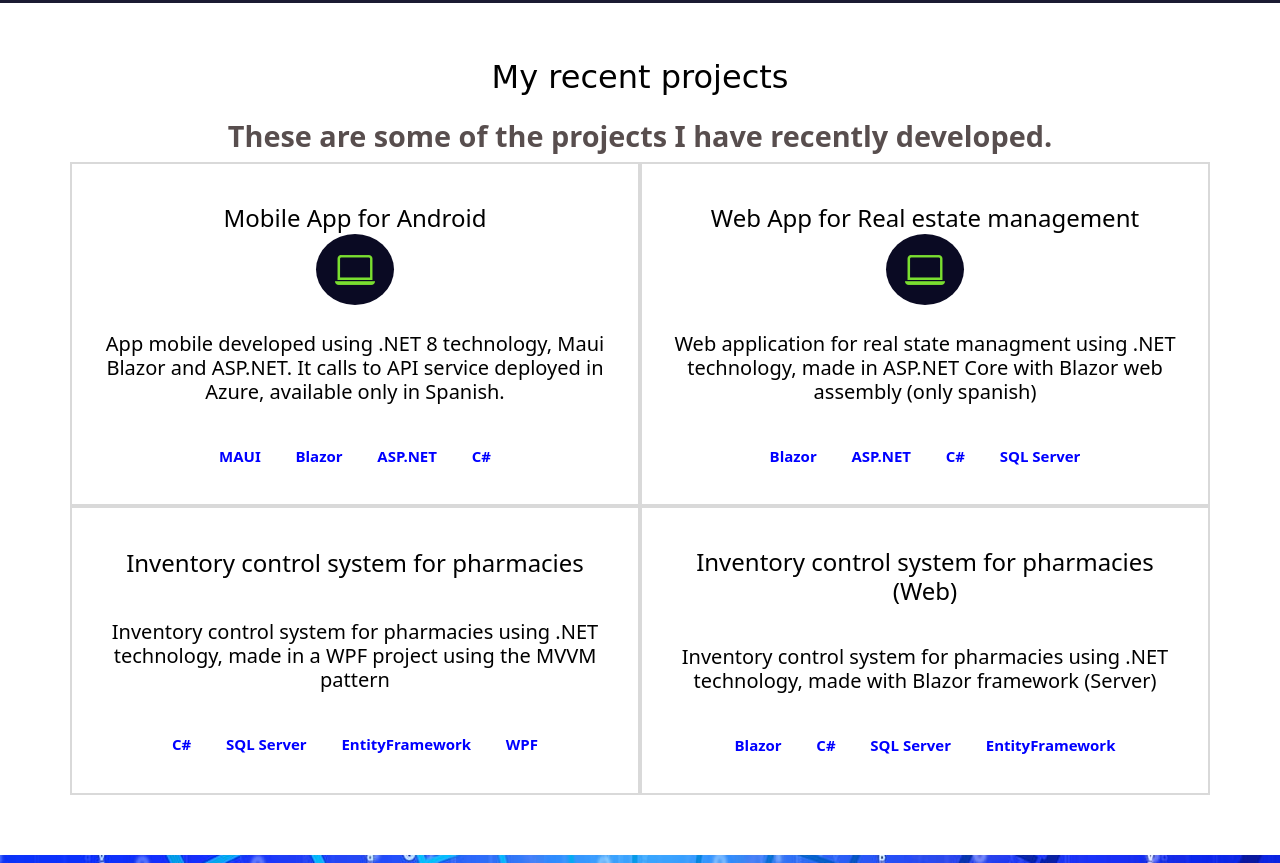
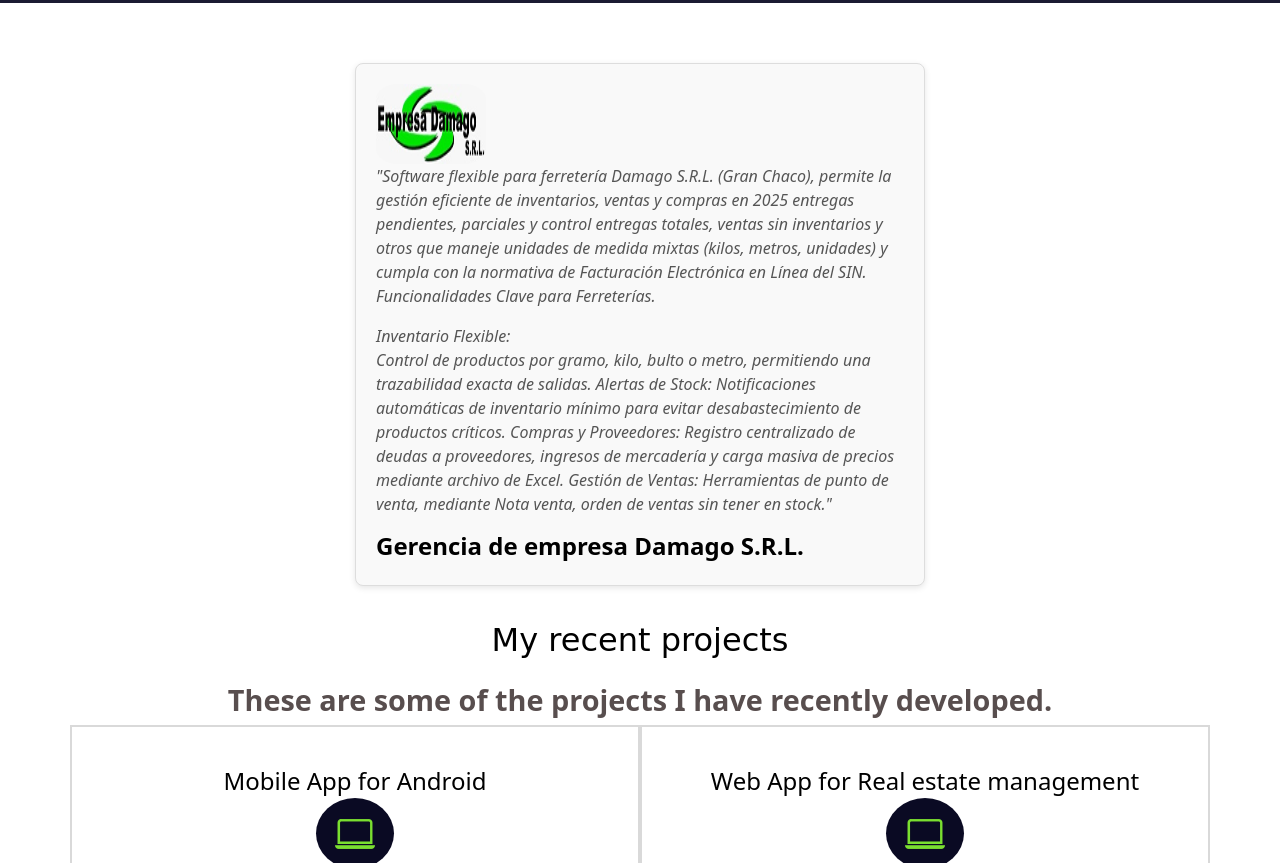
Before and after one commit to gonzalopb369/portfolio, a plain HTML site: page index.html in a window 1280 px wide. Shown: the part 1399-2262 px from the top of the page. Drawn offline with nearby package versions, Linux system fonts and the light colour scheme; a web font is replaced by a local one.

Commit message:
Añade destimonio Damago

```diff
--- a/index.html
+++ b/index.html
@@ -145,6 +145,24 @@
 
   <!-- Experiencia-->
   <section class="experiencia seccion-clara">
+
+    <div class="testimonial">
+      <img src="/Imagenes/LogoDamago.jpg" alt="Foto del cliente" class="avatar">
+
+      <p>"Software flexible para ferretería Damago S.R.L. (Gran Chaco), permite la gestión eficiente de inventarios, ventas y compras en 2025 entregas pendientes, parciales y control entregas totales, ventas sin inventarios y otros que maneje unidades de medida mixtas (kilos, metros, unidades) y cumpla con la normativa de Facturación Electrónica en Línea del SIN.
+        Funcionalidades Clave para Ferreterías.
+      </p>
+      <p>
+        Inventario Flexible: <br>
+        Control de productos por gramo, kilo, bulto o metro, permitiendo una trazabilidad exacta de salidas.
+        Alertas de Stock: Notificaciones automáticas de inventario mínimo para evitar desabastecimiento de productos críticos.
+        Compras y Proveedores: Registro centralizado de deudas a proveedores, ingresos de mercadería y carga masiva de precios mediante archivo de Excel.
+        Gestión de Ventas: Herramientas de punto de venta, mediante Nota venta, orden de ventas sin tener en stock."
+      </p>
+      <h4>Gerencia de empresa Damago S.R.L.</h4>
+    </div>
+
+
     <div class="container text-center">
       <h2 class="seccion-titulo texto-negro" data-section="projects" data-value="project-title">
         My recent projects
--- a/style.css
+++ b/style.css
@@ -503,3 +503,27 @@ footer {
         max-width: 600px;
     }
 }
+
+
+.testimonial {
+    border: 1px solid #ddd;
+    border-radius: 8px;
+    padding: 20px;
+    background: #f9f9f9;
+    max-width: 570px;
+    margin: 20px auto;
+    box-shadow: 0 2px 6px rgba(0,0,0,0.1);
+  }
+  .testimonial .avatar {
+    width: 110px;
+    height: 80px;
+    border-radius: 20%;
+  }
+  .testimonial h4 {
+    margin: 10px 0 5px;
+    font-weight: bold;
+  }
+  .testimonial p {
+    font-style: italic;
+    color: #555;
+  }
```
Also changed, not shown: Imagenes/LogoDamago.jpg (added).
